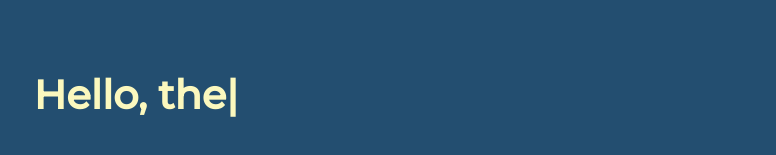
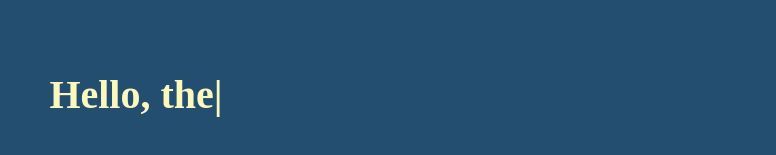
Before and after one commit to wl0194/React-Portfolio, a React (Create React App) app: page / in a window 1280 px wide. Shown: the part 341-496 px from the top of the page, without its empty margins (504-1280 px from the left). Built offline with nearby package versions, Linux system fonts and the light colour scheme.

Commit message:
created contact input

```diff
--- a/public/index.html
+++ b/public/index.html
@@ -11,7 +11,7 @@
     <title>React Portfolio Website</title>
     <style>
       * {
-        font-family: 'Montserrat', sans-serif;
+        /* font-family: 'Montserrat' 'san-serif'; */
         margin: 0;
         overflow-x: hidden;
       }
--- a/src/components/aboutMe/AboutMe.jsx
+++ b/src/components/aboutMe/AboutMe.jsx
@@ -12,9 +12,9 @@ export default function AboutMe() {
             </div>
             <div className="right">
             <div className="wrapper">
-                <h2>Welcome!</h2>
+                <h2>Welcome</h2>
                 <h3>My name is Amy Hwang and I'm a</h3>
-                <h4>Front End Web Developer</h4>
+                <p>Front End Web Developer</p>
             </div>
             </div>
 
--- a/src/components/contact/Contact.jsx
+++ b/src/components/contact/Contact.jsx
@@ -3,7 +3,17 @@ import "./contact.scss"
 export default function Contact() {
     return (
         <div className="contact" id="contact">
-
+            <div className="left">
+                <img src="" alt=""/>
+            </div>
+            <div className="right">
+                <h2>Contact</h2>
+                <form>
+                    <input type="text" placeholder="Email"/>
+                    <textarea placeholder="Message"></textarea>
+                    <button>Send</button>
+                </form>
+            </div>
         </div>
     )
 }
--- a/src/components/intro/intro.scss
+++ b/src/components/intro/intro.scss
@@ -6,7 +6,7 @@
     align-items: center;
     font-size: 20px;
     color: #FBF8BE;
-    font-family: 'Montserrat', sans-serif;
+    // font-family: 'Montserrat', sans-serif;
 
     .ityped-cursor {
         animation: blink 1s infinite;
--- a/src/global.scss
+++ b/src/global.scss
@@ -1,4 +1,6 @@
 $mainColor: #FCEDDA;
 body {
     scroll-behavior: smooth;
+    font-family: 'proxima-nova';
+    font-weight: normal;
 }
```
